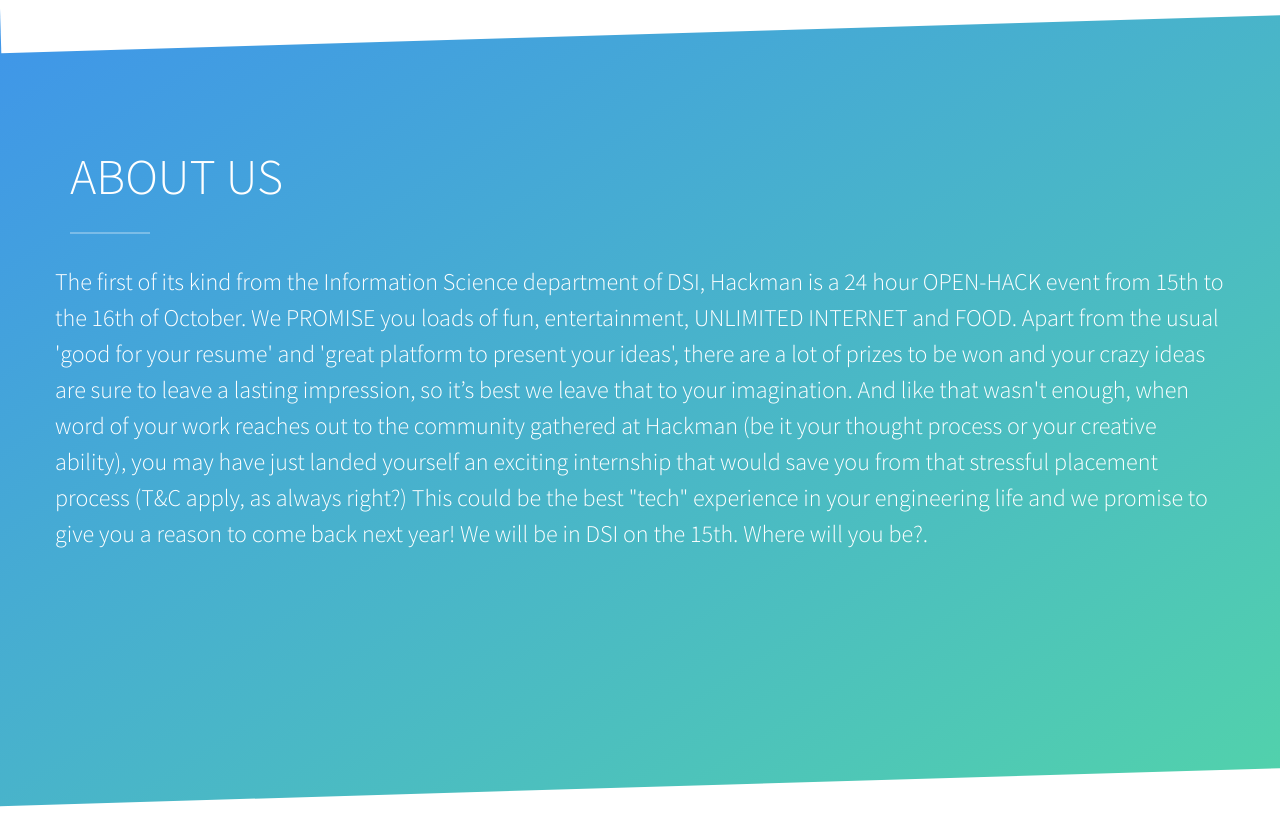
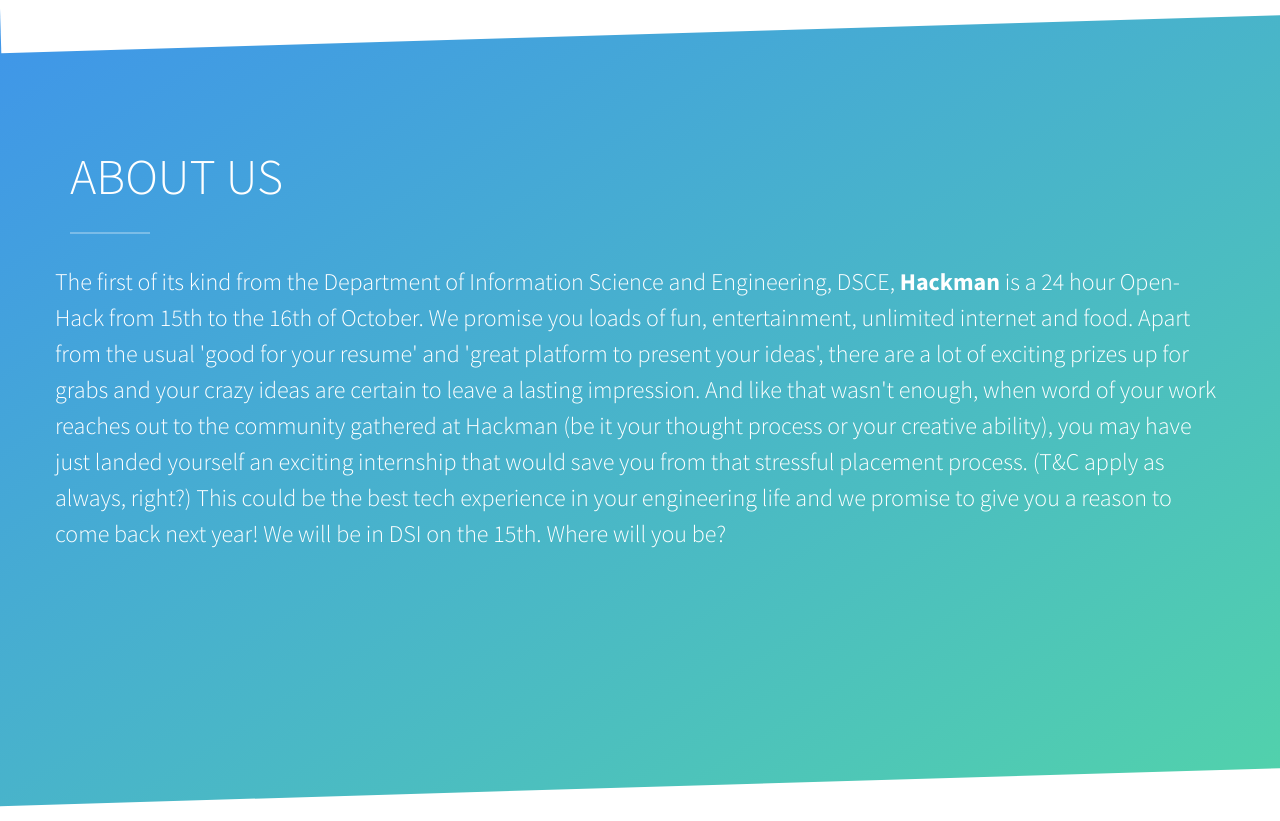
Before and after one commit to abhijh/Hackman, a Django app: page / in a window 1280 px wide. Shown: the part 1411-2232 px from the top of the page. Run offline with Django 3.2, Linux system fonts and the light colour scheme; some libraries are stand-ins or nearby versions; some web fonts are replaced.

Commit message:
About us section fixed.

```diff
--- a/templates/portal/index.html
+++ b/templates/portal/index.html
@@ -233,9 +233,9 @@
 					<div class="row">
 						<div class="subtext to-animate">
 							<h3>
-                                        The first of its kind from the Information Science department of DSI, Hackman is a 24 hour OPEN-HACK event from 15th to the 16th of October.
-                                        We PROMISE you loads of fun, entertainment, UNLIMITED INTERNET and FOOD. Apart from the usual 'good for your resume' and 'great platform to present your ideas', there are a lot of prizes to be won and your crazy ideas are sure to leave a lasting impression, so it’s best we leave that to your imagination. And like that wasn't enough, when word of your work reaches out to the community gathered at Hackman (be it your thought process or your creative ability), you may have just landed yourself an exciting internship that would save you from that stressful placement process (T&C apply, as always right?)
-                                        This could be the best "tech" experience in your engineering life and we promise to give you a reason to come back next year! We will be in DSI on the 15th. Where will you be?.
+                                        The first of its kind from the Department of  Information Science and Engineering, DSCE, <strong>Hackman</strong> is a 24 hour Open-Hack from 15th to the 16th of October.
+                                        We promise you loads of fun, entertainment, unlimited internet and food. Apart from the usual 'good for your resume' and 'great platform to present your ideas', there are a lot of exciting prizes up for grabs  and your crazy ideas are certain to leave a lasting impression. And like that wasn't enough, when word of your work reaches out to the community gathered at Hackman (be it your thought process or your creative ability), you may have just landed yourself an exciting internship that would save you from that stressful placement process. (T&C apply as always, right?)
+                                        This could be the best tech experience in your engineering life and we promise to give you a reason to come back next year! We will be in DSI on the 15th. Where will you be?
                             </h3>
 						</div>
 					</div>
```
